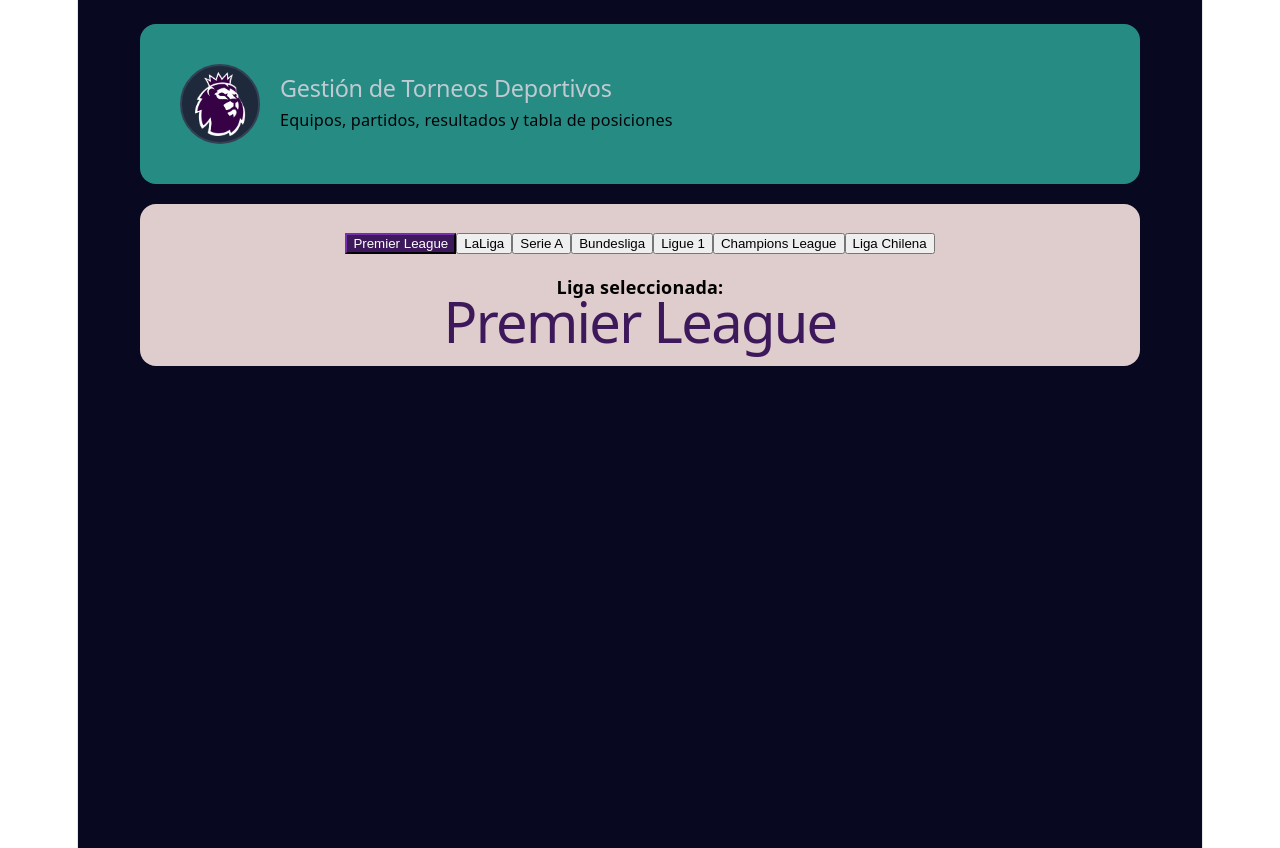
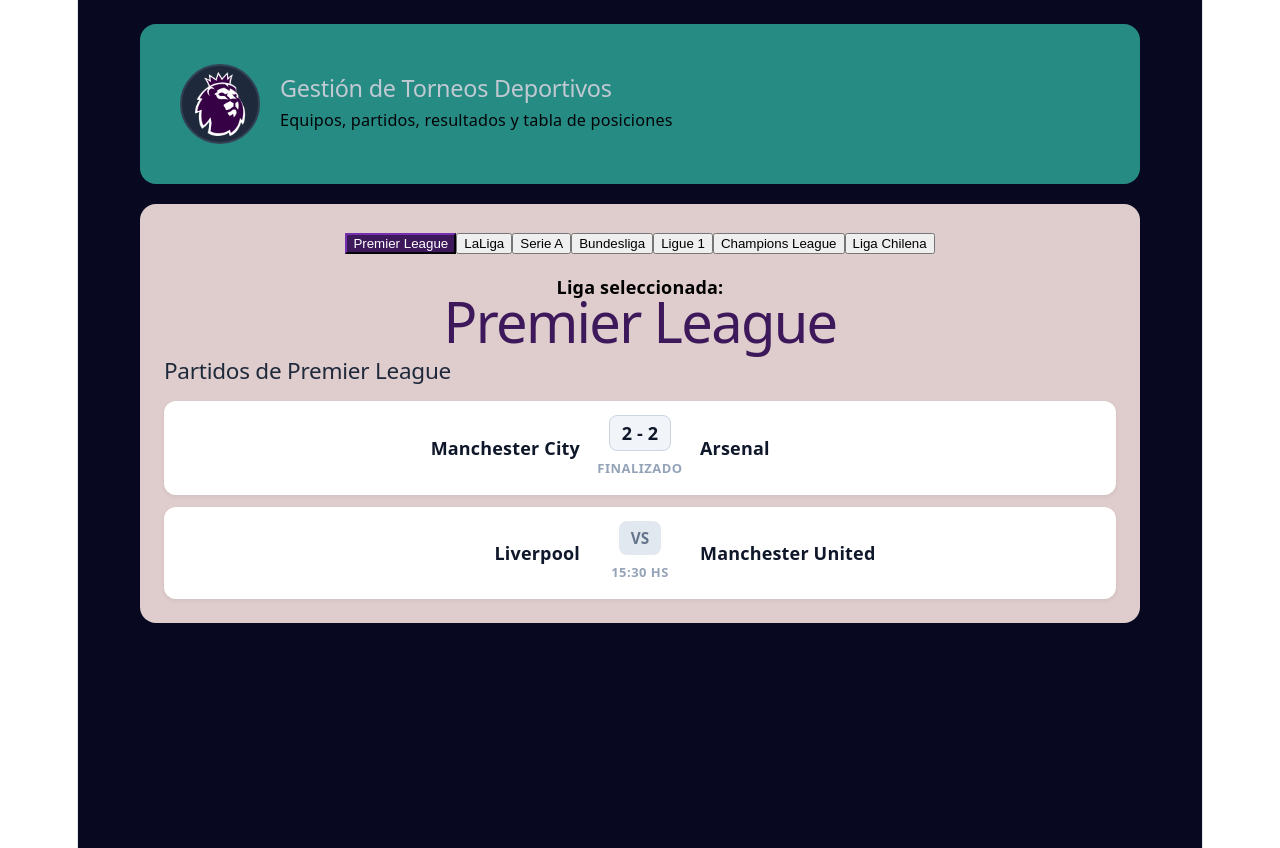
Before and after one commit to Juakiru/Carrermode-react, a React (Vite) app: page / in a window 1280 px wide. Both pictures are taken after a click on the button "Premier League". Built offline with nearby package versions, Linux system fonts and the light colour scheme.

Commit message:
agregar vista de partidos por liga

```diff
--- a/src/App.css
+++ b/src/App.css
@@ -67,14 +67,6 @@
     font-size: 0.9rem;
   }
 
-  /* Fila de botones de ligas */
-  .league-list {
-
-  }
-
-  .league-btn {
-
-  }
 
   /* Panel principal */
   .main-panel {
@@ -85,3 +77,106 @@
     color: #f8fafc;
     font-weight: bold;
   }
+
+  /* Contenedor de toda la sección de partidos */
+.matches-section {
+  width: 100%;                  /* Ocupa el ancho total del panel central */
+  margin-top: 24px;             /* Separa la sección respecto a la barra de botones */
+}
+
+/* Título de la sección */
+.section-title {
+  color: #1e293b;               /* Color de texto oscuro para buen contraste */
+  font-size: 1.25rem;           /* Tamaño mediano destacado */
+  margin-bottom: 16px;          /* Espacio entre el título y las tarjetas */
+  text-align: left;             /* Alinea el texto a la izquierda */
+}
+
+/* Contenedor en cuadrícula o lista de partidos */
+.matches-grid {
+  display: flex;                /* Organiza las tarjetas en una columna */
+  flex-direction: column;       /* Una tarjeta debajo de la otra */
+  gap: 12px;                    /* Separación de 12px entre cada tarjeta */
+}
+
+/* Tarjeta individual de partido */
+.match-card {
+  display: flex;                /* Distribución en fila (horizontal) */
+  align-items: center;          /* Centra verticalmente los nombres y el marcador */
+  justify-content: space-between;/* Deja el local a la izq, marcador al centro, visita a la der */
+  background-color: #ffffff;    /* Fondo blanco para que resalte sobre el fondo crema */
+  padding: 14px 20px;           /* Relleno interno de la tarjeta */
+  border-radius: 12px;          /* Bordes curvos modernos */
+  box-shadow: 0 2px 5px rgba(0, 0, 0, 0.06); /* Sombra suave para dar profundidad */
+  transition: transform 0.2s ease, box-shadow 0.2s ease; /* Transición para efecto hover */
+}
+
+/* Efecto al pasar el cursor sobre la tarjeta */
+.match-card:hover {
+  transform: translateY(-2px);  /* Eleva la tarjeta 2 píxeles */
+  box-shadow: 0 4px 10px rgba(0, 0, 0, 0.12); /* Acentúa la sombra */
+}
+
+/* Bloques de los equipos (local y visita) */
+.match-team {
+  flex: 1;                      /* Ambos ocupan el mismo espacio proporcional */
+}
+
+.match-team.local {
+  text-align: right;            /* El equipo local se alinea pegado al marcador */
+}
+
+.match-team.visita {
+  text-align: left;             /* El equipo visita se alinea pegado al marcador */
+}
+
+.team-name {
+  font-weight: 600;             /* Texto seminegrita para que los nombres resalten */
+  color: #0f172a;               /* Color casi negro para lectura nítida */
+}
+
+/* Columna central (marcador y estado) */
+.match-score {
+  display: flex;                /* Centra el marcador y el texto inferior */
+  flex-direction: column;       /* Pone el estado ("Finalizado") debajo del número */
+  align-items: center;          /* Centrado horizontal */
+  min-width: 120px;             /* Ancho fijo para mantener la simetría entre filas */
+}
+
+/* Insignia del marcador */
+.score-badge {
+  font-size: 1rem;              /* Tamaño legible */
+  font-weight: bold;            /* Números en negrita */
+  padding: 4px 12px;            /* Espacio alrededor del número */
+  border-radius: 8px;           /* Borde redondeado tipo pastilla */
+}
+
+/* Estilo cuando el partido ya concluyó */
+.score-badge.finalizado {
+  background-color: #f1f5f9;    /* Fondo gris claro neutro */
+  color: #0f172a;               /* Color del texto del marcador */
+  border: 1px solid #cbd5e1;    /* Borde fino */
+}
+
+/* Estilo cuando el partido no se ha jugado */
+.score-badge.por-jugar {
+  background-color: #e2e8f0;    /* Fondo tenue */
+  color: #64748b;               /* Gris suave para el "VS" */
+  font-size: 0.85rem;           /* Ligeramente más chico que el marcador */
+}
+
+/* Texto de estado ('Finalizado' / 'Por jugar') */
+.match-status {
+  font-size: 0.72rem;           /* Texto pequeño */
+  color: #94a3b8;               /* Gris discreto */
+  margin-top: 4px;              /* Separación con el marcador */
+  text-transform: uppercase;    /* Letras mayúsculas para look deportivo */
+  letter-spacing: 0.5px;        /* Espaciado elegante entre letras */
+}
+
+/* Mensaje cuando no hay nada seleccionado */
+.empty-message {
+  color: #64748b;               /* Color gris intermedio */
+  margin-top: 24px;             /* Separación con respecto a los botones */
+  font-style: italic;           /* Texto en cursiva */
+}
--- a/src/App.tsx
+++ b/src/App.tsx
@@ -1,5 +1,6 @@
 import { useState } from 'react';
 import './App.css';
+import { baseDeDatos } from './data.js';
 
 // 1. COMPONENTE PRINCIPAL (Padre)
 export default function App() {
@@ -8,10 +9,14 @@ export default function App() {
   // Buscar los datos de la liga activa
   const ligaActual = LIGAS.find((l) => l.id === ligaSeleccionada);
 
+  // Obtiene los datos (equipos y partidos) de la liga activa desde data.js
+  const datosLiga = ligaSeleccionada ? baseDeDatos[ligaSeleccionada] : null;
+
   // Función toggle: si es la misma, la pone en null; si es otra, pone la nueva
   const alternarLiga = (id: string) => {
     setLigaSeleccionada((prev) => (prev === id ? null : id));
   };
+
 
   return (
     <div className="app-container">
@@ -36,11 +41,26 @@ export default function App() {
           />
           ))}
           </div>
-
-        <p style={{ color: '#000000', marginTop: '20px' }}>Liga seleccionada:</p>
+          {/* 2. Bloque de Liga Seleccionada */}
+          <p style={{ color: '#000000', marginTop: '20px' }}>Liga seleccionada:</p>
         <h1 style={{ color: ligaActual?.color, margin: '8px 0' }}>
           {ligaActual?.nombre}
         </h1>
+          {/* 3. Lista de partidos */}
+          {datosLiga ? (
+            <div className="matches-section">
+              <h2 className="section-title">Partidos de {ligaActual?.nombre}</h2>
+              <div className="matches-grid">
+                {datosLiga.partidos.map((partido) => (
+                  <TarjetaPartido key={partido.id} partido={partido} />
+                ))}
+              </div>
+            </div>
+          ) : (
+            <p className="empty-message">
+              Selecciona una competición arriba para ver sus partidos y resultados.
+            </p>
+          )}
       </main>
       </div>
     </div>
@@ -90,6 +110,36 @@ function BotonLiga({ liga, estaSeleccionada, alHacerClick }) {
   );
 }
 
+// Componente que representa un único partido
+function TarjetaPartido({ partido }) {
+  const finalizado = partido.estado === 'Finalizado';
+
+  return (
+    <div className="match-card">
+      {/* Equipo Local */}
+      <div className="match-team local">
+        <span className="team-name">{partido.local}</span>
+      </div>
+
+      {/* Marcador o VS central */}
+      <div className="match-score">
+        {finalizado ? (
+          <span className="score-badge finalizado">
+            {partido.golesLocal} - {partido.golesVisita}
+          </span>
+        ) : (
+          <span className="score-badge por-jugar">VS</span>
+        )}
+        <span className="match-status">{partido.estado}</span>
+      </div>
+
+      {/* Equipo Visita */}
+      <div className="match-team visita">
+        <span className="team-name">{partido.visita}</span>
+      </div>
+    </div>
+  );
+}
 
 
 
```
